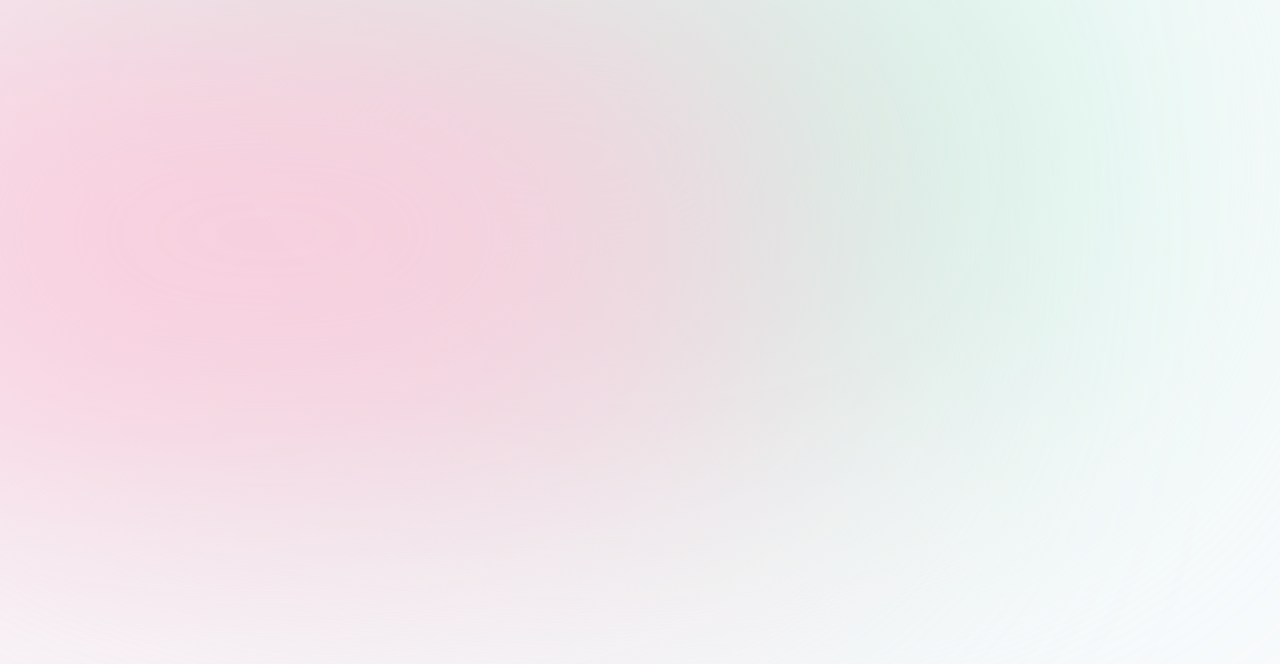
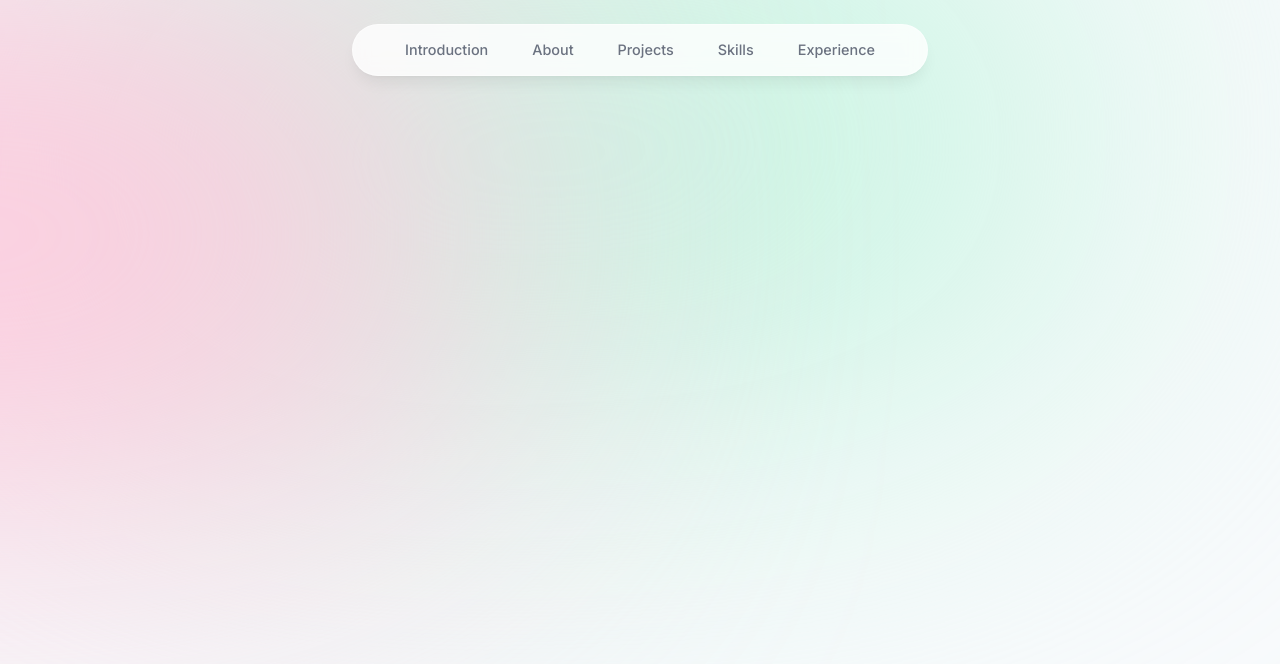
Before and after one commit to EuanMorgan/my-portfolio, a Next.js app: page / in a window 1280 px wide. Shown: the top 664 px of the page. Built offline with nearby package versions, Linux system fonts and the light colour scheme.

Commit message:
add header

```diff
--- a/package.json
+++ b/package.json
@@ -11,6 +11,8 @@
   "dependencies": {
     "class-variance-authority": "^0.7.0",
     "clsx": "^2.0.0",
+    "framer-motion": "^10.12.17",
+    "lucide-react": "^0.279.0",
     "next": "latest",
     "react": "latest",
     "react-dom": "latest",
--- a/src/app/layout.tsx
+++ b/src/app/layout.tsx
@@ -2,7 +2,8 @@ import './globals.css';
 import type {Metadata} from 'next';
 import {Inter} from 'next/font/google';
 import {cn} from '~/utils/classNames';
-import BackgroundShapes from './components/BackgroundShapes';
+import BackgroundShapes from '../components/BackgroundShapes';
+import Header from '~/components/Header';
 const inter = Inter({subsets: ['latin']});
 
 export const metadata: Metadata = {
@@ -18,6 +19,7 @@ export default function RootLayout({children}: {children: React.ReactNode}) {
         className={cn(inter.className, 'bg-slate-50 text-gray-950 relative')}
       >
         <BackgroundShapes />
+        <Header />
         {children}
       </body>
     </html>
--- /dev/null
+++ b/src/components/Header.tsx
@@ -0,0 +1,36 @@
+'use client';
+import {motion} from 'framer-motion';
+import Link from 'next/link';
+import {NAVIGATION_LINKS} from '~/constants/data';
+const Header = () => {
+  return (
+    <header className='z-[999] relative'>
+      <motion.div
+        className='fixed top-0 -translate-x-1/2 left-1/2 h-[4.5rem] w-full rounded-none border border-white border-opacity-40 bg-white bg-opacity-80 shadow-lg shadow-black/[0.06] backdrop-blur-[8px] sm:top-6 sm:h-[3.25rem] sm:w-[36rem] sm:rounded-full'
+        initial={{y: -100, x: '-50%', opacity: 0}}
+        animate={{y: 0, x: '-50%', opacity: 1}}
+      ></motion.div>
+      <nav className='fixed top-[0.15rem] left-1/2 h-12 -translate-x-1/2 py-2 sm:top-[1.7rem] sm:h-[initial] sm:py-0 flex'>
+        <ul className='flex items-center w-[22rem] flex-wrap justify-center gap-y-1 text-[0.9rem] font-medium text-gray-500 sm:w-[initial] sm:flex-nowrap sm:gap-5'>
+          {NAVIGATION_LINKS.map(({link, name}) => (
+            <motion.li
+              key={link}
+              className='h-3/4 flex items-center justify-center'
+              initial={{y: -100, opacity: 0}}
+              animate={{y: 0, opacity: 1}}
+            >
+              <Link
+                href={link}
+                className='flex w-full items-center justify-center px-3 py-3 hover:text-gray-950 transition-colors'
+              >
+                {name}
+              </Link>
+            </motion.li>
+          ))}
+        </ul>
+      </nav>
+    </header>
+  );
+};
+
+export default Header;
--- /dev/null
+++ b/src/constants/data.ts
@@ -0,0 +1,22 @@
+export const NAVIGATION_LINKS = [
+  {
+    name: 'Introduction',
+    link: '#introduction',
+  },
+  {
+    name: 'About',
+    link: '#about',
+  },
+  {
+    name: 'Projects',
+    link: '#projects',
+  },
+  {
+    name: 'Skills',
+    link: '#skills',
+  },
+  {
+    name: 'Experience',
+    link: '#experience',
+  },
+] as const;
```
Also changed, not shown: src/app/constants/data.ts (deleted), src/components/BackgroundShapes.tsx (renamed from src/app/components/BackgroundShapes.tsx), 1 other file (tests, documents, lock files or other folders).
